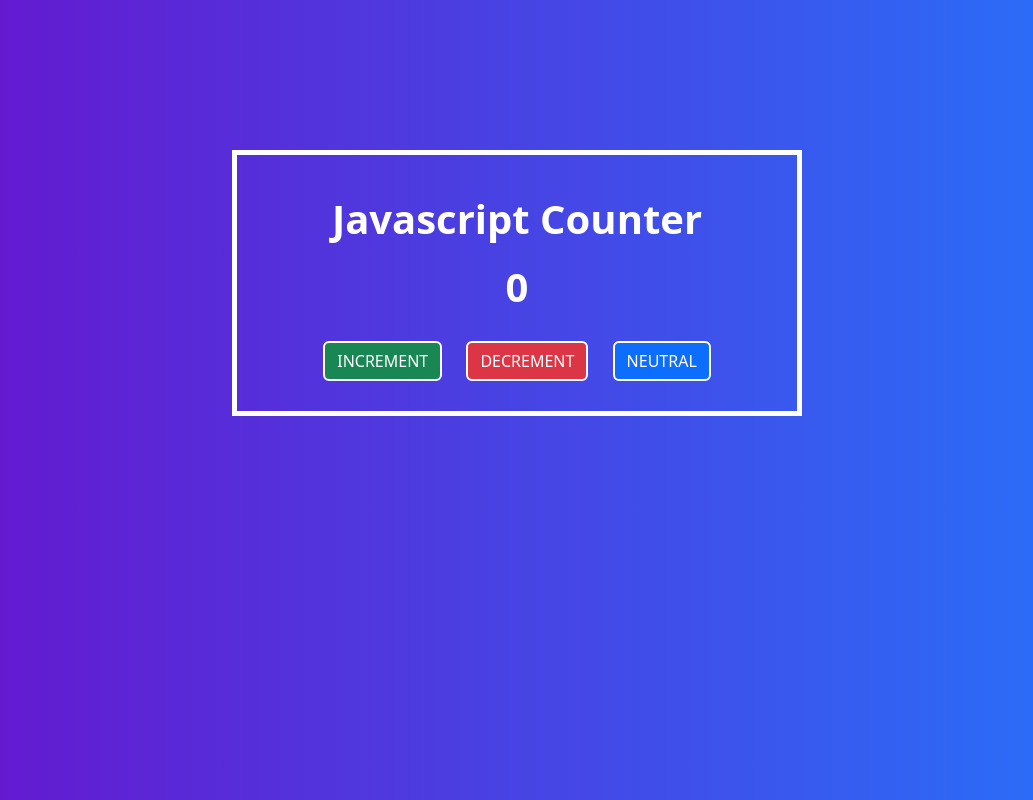
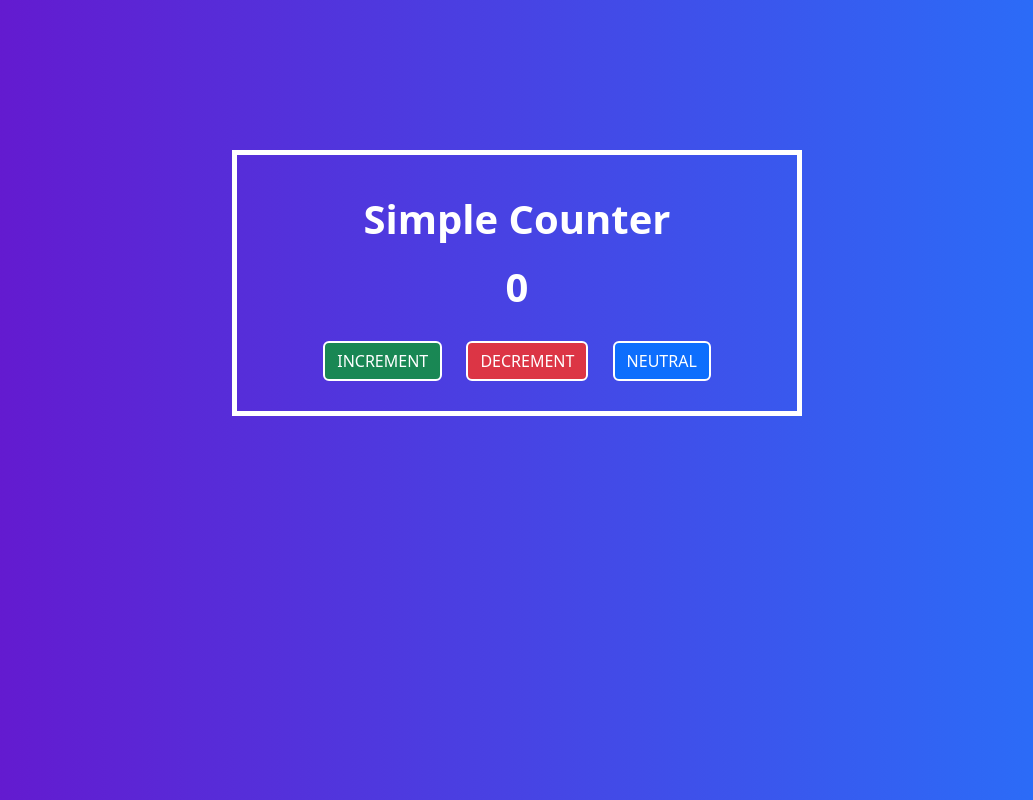
Before and after one commit to kataram-sravan-kumar/Counter-Application, a plain HTML site: page index.html in a window 1280 px wide. Shown: the whole page, without its empty margins (123-1156 px from the left). Drawn offline with nearby package versions, Linux system fonts and the light colour scheme.

Commit message:
Display name change

```diff
--- a/index.html
+++ b/index.html
@@ -14,7 +14,7 @@
 
             <div class="col-md-6 text-center">
 
-                <h1>Javascript Counter</h1>
+                <h1>Simple Counter</h1>
                 <h1 id="number">0</h1>
 
                 <button class="btn btn-success" onclick="increment()">INCREMENT</button>
```
